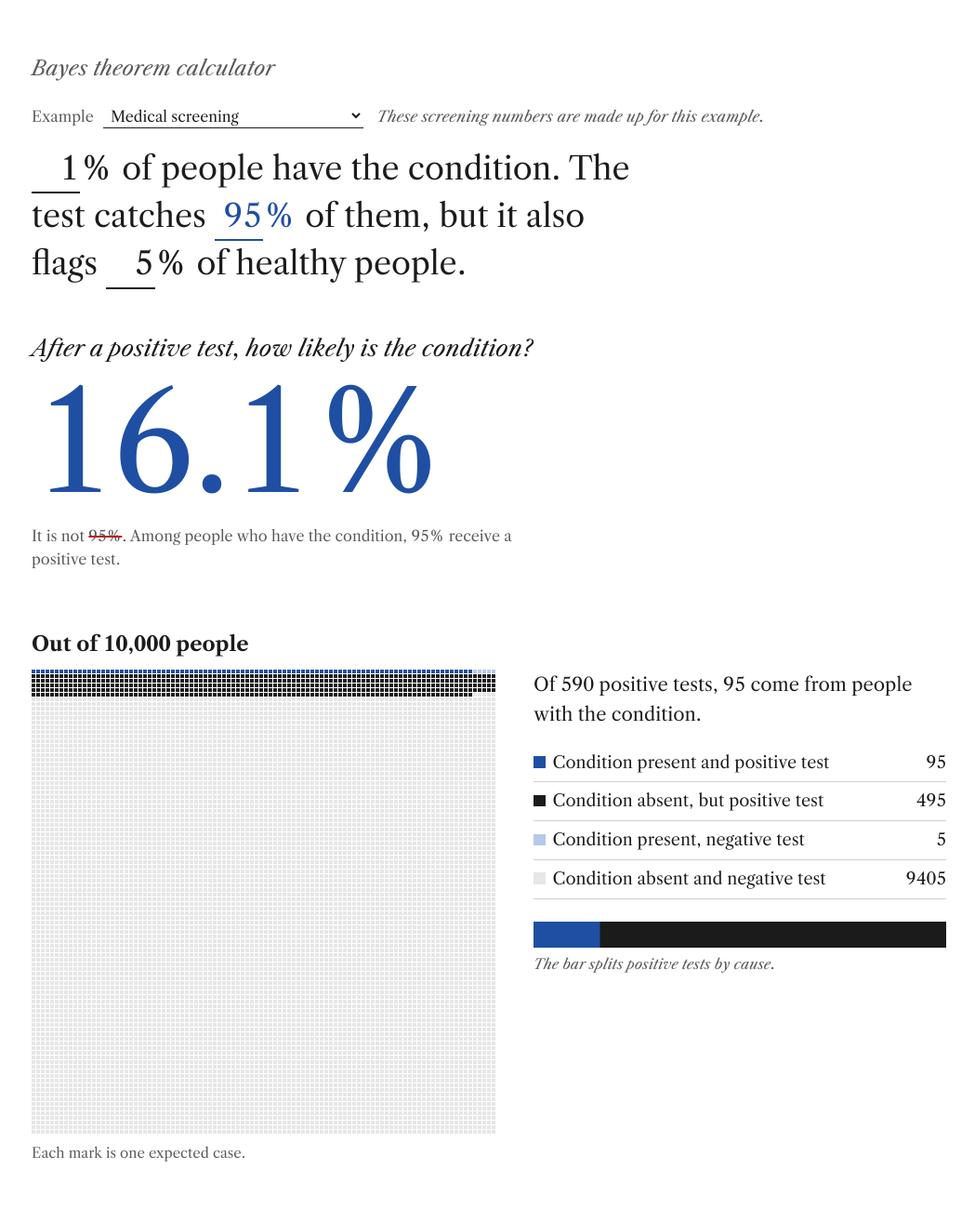
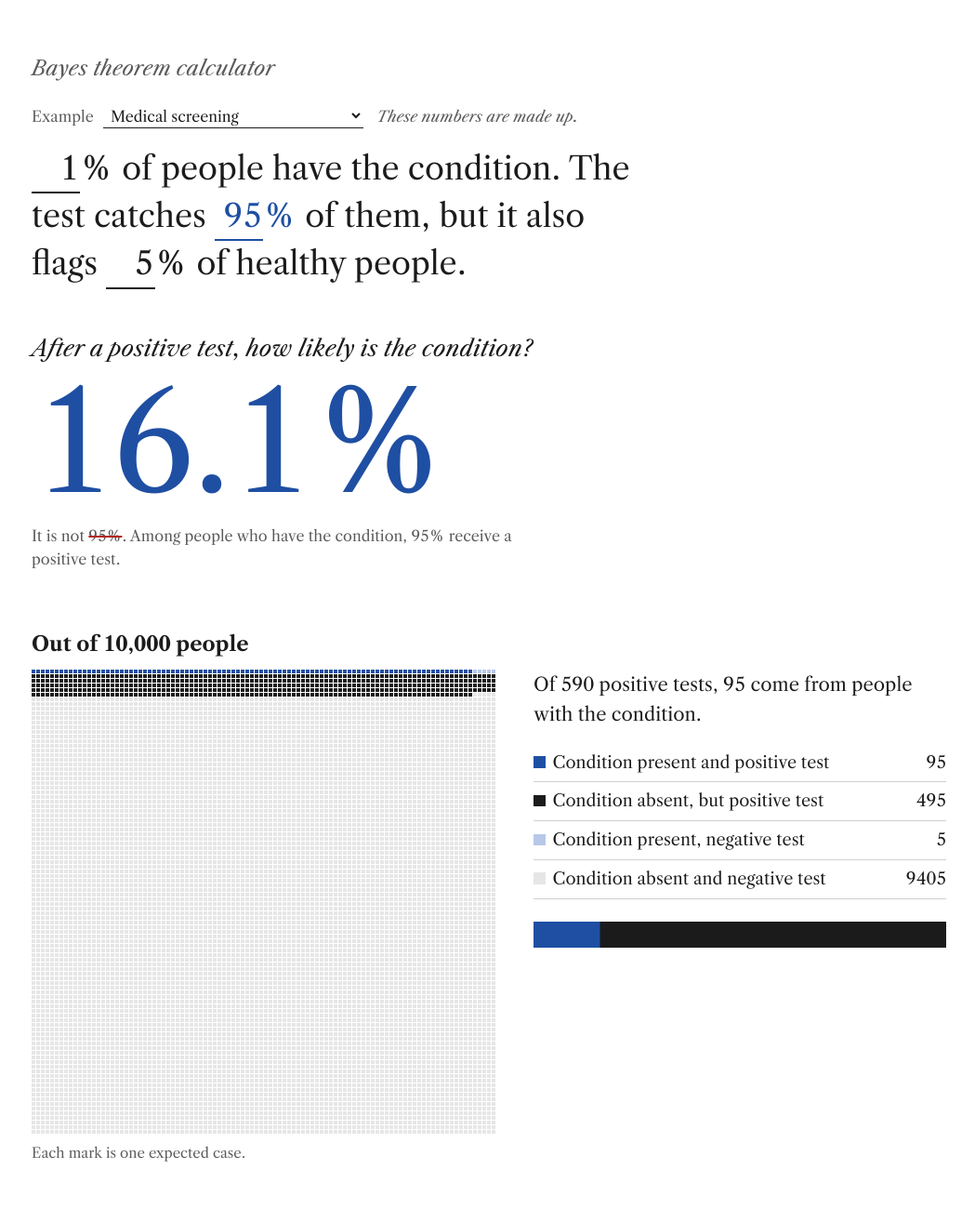
Before and after one commit to Omar-Sabouni/bayes-visualizer, a website: page index.html in a window 1280 px wide. Shown: the top 1300 px of the page at 93% size, without its empty margins (114-1163 px from the left). Drawn offline with Linux system fonts and the light colour scheme.

Commit message:
Cut the coin intro, caption and takeaway
Fewer words on screen.

```diff
--- a/index.html
+++ b/index.html
@@ -86,7 +86,7 @@
                   <rect class="evidence-from-alternative" width="100%" height="28"></rect>
                   <rect id="evidenceFromHypothesis" class="evidence-hypothesis" width="16.101694915254237%" height="28"></rect>
                 </svg>
-                <figcaption>The bar splits positive tests by cause.</figcaption>
+
               </figure>
             </div>
           </div>
@@ -149,7 +149,6 @@
           <details id="coinLabDetails" class="appendix-section">
             <summary>Beta–Binomial model</summary>
             <div class="appendix-body">
-          <p>This applies the same update to a coin's chance of landing heads.</p>
           <p class="general-formula"><code>Beta(alpha, beta) → Beta(alpha + heads, beta + tails)</code></p>
 
           <form id="coinForm" novalidate>
--- a/script.js
+++ b/script.js
@@ -13,7 +13,7 @@
     {
       id: "medical-screening",
       label: "Medical screening",
-      description: "These screening numbers are made up for this example.",
+      description: "These numbers are made up.",
       prose: [["", " of people have the condition. "], ["The test catches ", " of them, "], ["but it also flags ", " of healthy people."]],
       question: "After a positive test, how likely is the condition?",
       priorLabel: "Condition prevalence",
@@ -597,7 +597,7 @@
         "The evidence is equally likely either way, so it is neutral: each posterior stays equal to its prior.";
     } else {
       ui.baseRateTakeaway.textContent =
-        "The test is the same in every row. Only the starting rate changes.";
+        "";
     }
   }
 
```
